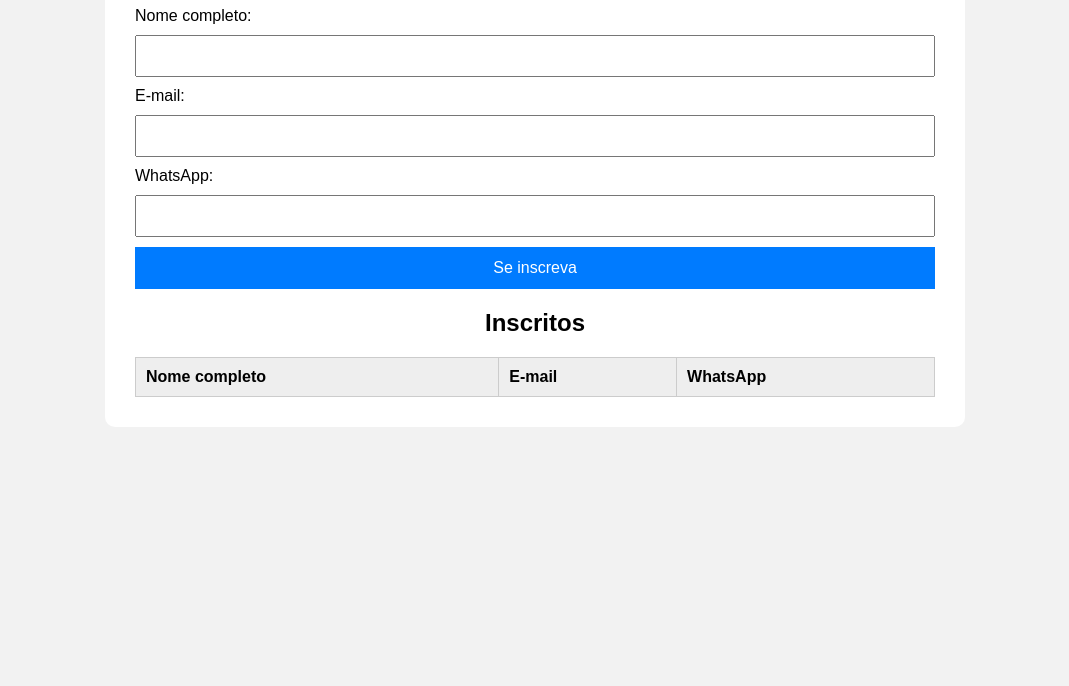
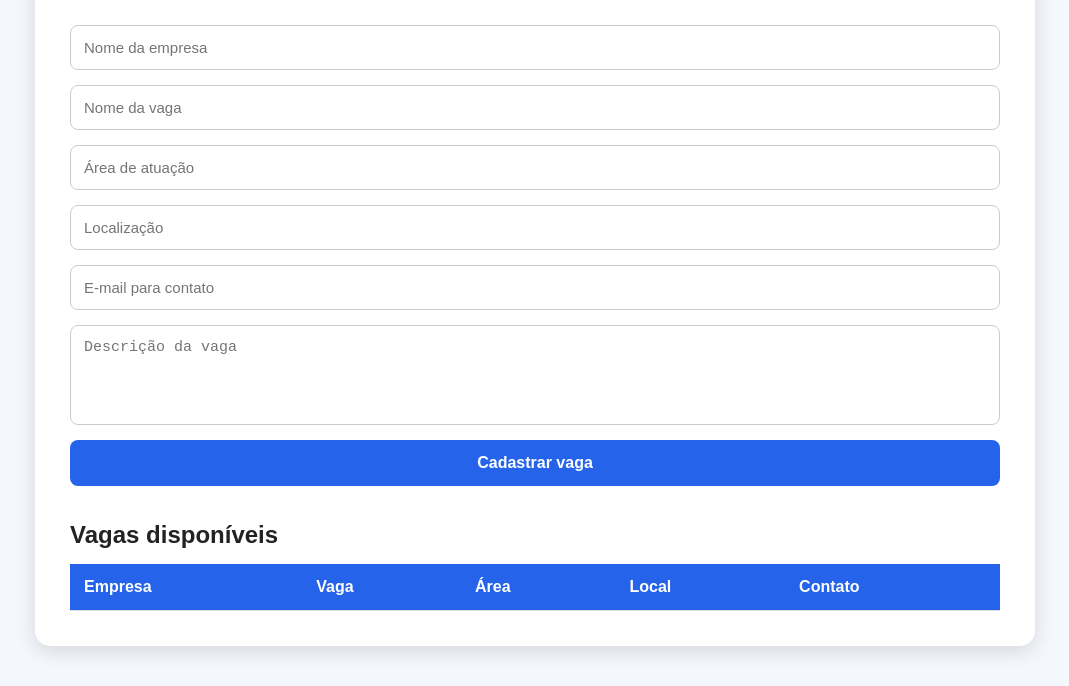
Before and after one commit to IarleySales/tabela-form, a plain HTML site: page index.html in a window 1280 px wide. Shown: the part 143-829 px from the top of the page, without its empty margins (105-1174 px from the left). Before the commit the page ends 800 px from the top, so only its background shows below. Drawn offline with Linux system fonts and the light colour scheme.

Commit message:
Atualização para divulgação de vagas

```diff
--- a/index.html
+++ b/index.html
@@ -3,43 +3,58 @@
 <head>
     <meta charset="UTF-8">
     <meta name="viewport" content="width=device-width, initial-scale=1.0">
-    <title>Formulário de Inscrição</title>
+    <title>Vagas de Estágio</title>
     <link rel="stylesheet" href="style.css">
 </head>
 <body>
 
     <div class="container">
-        <h1>Formulário de Inscrição</h1>
 
-        <form id="formulario">
-            <label for="nome">Nome completo:</label>
-            <input type="text" id="nome" required>
+        <header>
+            <h1>Vagas de Estágio</h1>
+            <p>Cadastre e encontre oportunidades de estágio.</p>
+        </header>
 
-            <label for="email">E-mail:</label>
-            <input type="email" id="email" required>
+        <form id="formVaga">
 
-            <label for="whatsapp">WhatsApp:</label>
-            <input type="tel" id="whatsapp" required>
+            <input type="text" id="empresa" placeholder="Nome da empresa" required>
 
-            <button type="submit">Se inscreva</button>
+            <input type="text" id="vaga" placeholder="Nome da vaga" required>
+
+            <input type="text" id="area" placeholder="Área de atuação" required>
+
+            <input type="text" id="local" placeholder="Localização" required>
+
+            <input type="email" id="email" placeholder="E-mail para contato" required>
+
+            <textarea id="descricao" placeholder="Descrição da vaga" required></textarea>
+
+            <button type="submit">Cadastrar vaga</button>
+
         </form>
 
-        <h2>Inscritos</h2>
+        <h2>Vagas disponíveis</h2>
 
+        <div class="tabela">
             <table>
                 <thead>
                     <tr>
-                    <th>Nome completo</th>
-                    <th>E-mail</th>
-                    <th>WhatsApp</th>
+                        <th>Empresa</th>
+                        <th>Vaga</th>
+                        <th>Área</th>
+                        <th>Local</th>
+                        <th>Contato</th>
                     </tr>
                 </thead>
 
-            <tbody id="tabela">
+                <tbody id="listaVagas">
                 </tbody>
             </table>
         </div>
 
+    </div>
+
     <script src="script.js"></script>
+
 </body>
 </html>
--- a/script.js
+++ b/script.js
@@ -1,22 +1,26 @@
-const formulario = document.getElementById("formulario");
-const tabela = document.getElementById("tabela");
+const formulario = document.getElementById("formVaga");
+const listaVagas = document.getElementById("listaVagas");
 
 formulario.addEventListener("submit", function(event) {
     event.preventDefault();
 
-    const nome = document.getElementById("nome").value;
+    const empresa = document.getElementById("empresa").value;
+    const vaga = document.getElementById("vaga").value;
+    const area = document.getElementById("area").value;
+    const local = document.getElementById("local").value;
     const email = document.getElementById("email").value;
-    const whatsapp = document.getElementById("whatsapp").value;
 
-    const novaLinha = document.createElement("tr");
+    const linha = document.createElement("tr");
 
-    novaLinha.innerHTML = `
-        <td>${nome}</td>
+    linha.innerHTML = `
+        <td>${empresa}</td>
+        <td>${vaga}</td>
+        <td>${area}</td>
+        <td>${local}</td>
         <td>${email}</td>
-        <td>${whatsapp}</td>
     `;
 
-    tabela.appendChild(novaLinha);
+    listaVagas.appendChild(linha);
 
     formulario.reset();
 });
--- a/style.css
+++ b/style.css
@@ -1,58 +1,99 @@
+* {
+    margin: 0;
+    padding: 0;
+    box-sizing: border-box;
+}
+
 body {
     font-family: Arial, sans-serif;
-    background-color: #f2f2f2;
-    margin: 0;
-    padding: 40px;
+    background: #f4f7fb;
+    color: #222;
+    padding: 40px 20px;
 }
 
 .container {
-    max-width: 800px;
+    max-width: 1000px;
     margin: auto;
-    background-color: white;
-    padding: 30px;
-    border-radius: 10px;
+    background: white;
+    padding: 35px;
+    border-radius: 15px;
+    box-shadow: 0 5px 20px #0002;
 }
 
-h1, h2 {
+header {
     text-align: center;
+    margin-bottom: 30px;
+}
+
+header h1 {
+    font-size: 32px;
+    margin-bottom: 8px;
+}
+
+header p {
+    color: #666;
 }
 
 form {
-    display: flex;
-    flex-direction: column;
-    gap: 10px;
+    display: grid;
+    gap: 15px;
+    margin-bottom: 35px;
 }
 
-input {
-    padding: 10px;
-    font-size: 16px;
+input,
+textarea {
+    width: 100%;
+    padding: 13px;
+    border: 1px solid #ccc;
+    border-radius: 8px;
+    font-size: 15px;
+}
+
+textarea {
+    height: 100px;
+    resize: none;
 }
 
 button {
-    padding: 12px;
-    background-color: #007bff;
+    padding: 14px;
+    border: none;
+    border-radius: 8px;
+    background: #2563eb;
     color: white;
-    border: none;
+    font-size: 16px;
+    font-weight: bold;
     cursor: pointer;
-    font-size: 16px;
 }
 
 button:hover {
-    background-color: #0056b3;
+    background: #1d4ed8;
+}
+
+h2 {
+    margin-bottom: 15px;
+}
+
+.tabela {
+    overflow-x: auto;
 }
 
 table {
     width: 100%;
-    margin-top: 20px;
     border-collapse: collapse;
 }
 
-th, td {
-    border: 1px solid #ccc;
-    padding: 10px;
+th,
+td {
+    padding: 14px;
+    border-bottom: 1px solid #ddd;
     text-align: left;
 }
 
 th {
-    background-color: #eee;
+    background: #2563eb;
+    color: white;
 }
+
+tr:hover {
+    background: #f5f5f5;
+}
```
Lines whose indentation alone changed are shown as unchanged.
